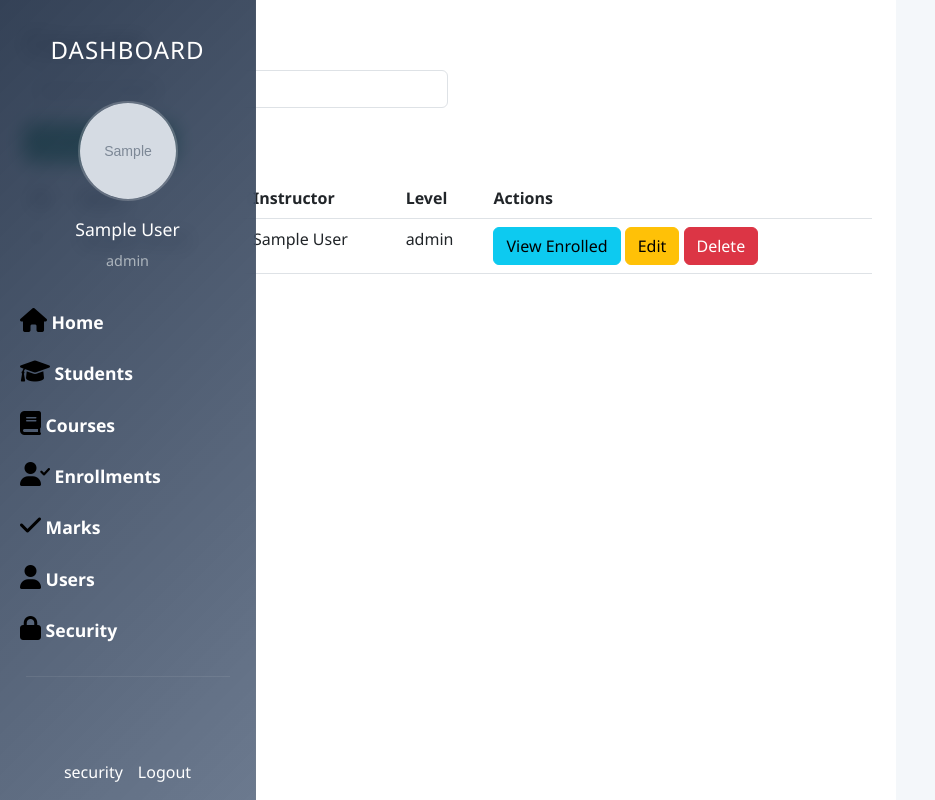
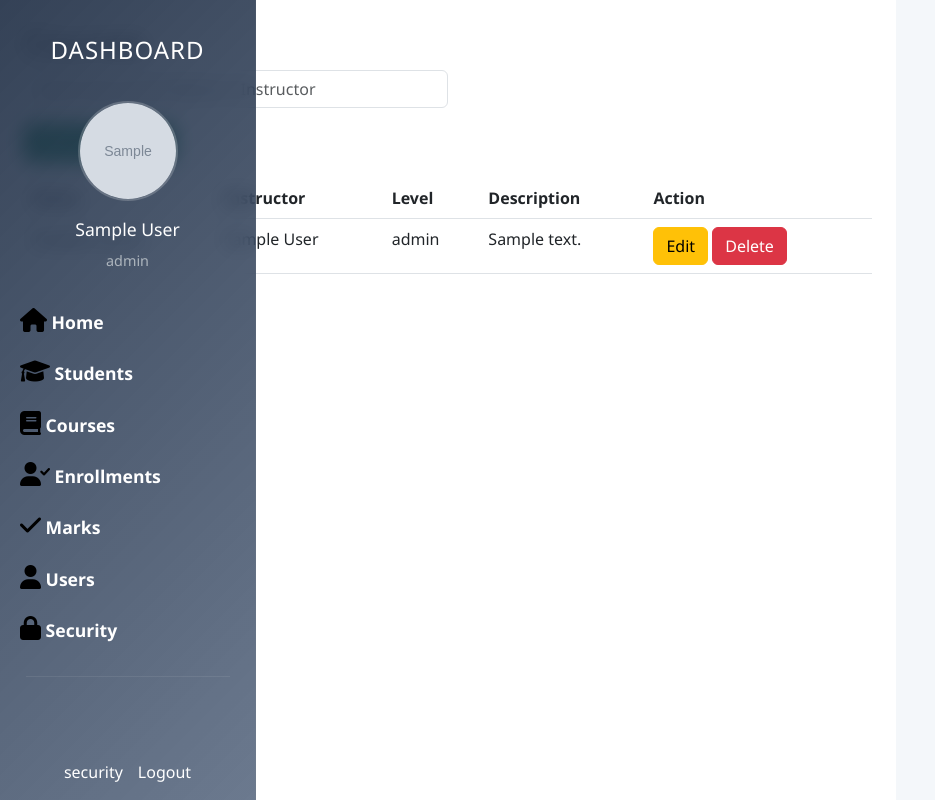
Before and after one commit to Smegne/student-managment-system, a PHP site: page /courses.php in a window 1280 px wide. Shown: the whole page, without its empty margins (0-935 px from the left). Run offline with PHP 8.4, Linux system fonts and the light colour scheme; the visitor is signed in with stand-in values (Sample User, id 1); tables that the repository leaves empty or names only in its code hold one stand-in row (values such as "Sample post"); grey boxes marked "Sample" are stand-in pictures.

Commit message:
fourth commit

```diff
--- a/courses.php
+++ b/courses.php
@@ -5,44 +5,57 @@ check_login('Admin');
 // Add new course
 if ($_SERVER['REQUEST_METHOD'] == 'POST' && isset($_POST['add_course'])) {
     $name = $conn->real_escape_string($_POST['name']);
+    $instructor_id = $conn->real_escape_string($_POST['instructor_id']);
+    $level = $conn->real_escape_string($_POST['level']);
     $description = $conn->real_escape_string($_POST['description']);
-    $duration = $conn->real_escape_string($_POST['duration']);
-    $instructor_id = $_POST['instructor_id'];
-    $level = $_POST['level'];
-    $fee = $_POST['fee'];
-    $sql = "INSERT INTO courses (name, description, duration, instructor_id, level, fee) VALUES (?, ?, ?, ?, ?, ?)";
-    $stmt = $conn->prepare($sql);
-    $stmt->bind_param("sssisd", $name, $description, $duration, $instructor_id, $level, $fee);
-    $stmt->execute();
+
+    if (check_duplicate($conn, 'courses', ['instructor_id' => $instructor_id, 'level' => $level])) {
+        echo "<div class='alert alert-warning'>This course already exists</div>";
+    } else {
+        $sql = "INSERT INTO courses (name, instructor_id, level, description) VALUES (?, ?, ?, ?)";
+        $result = safe_insert($conn, $sql, "siss", $name, $instructor_id, $level, $description);
+        if ($result['success']) {
+            echo "<div class='alert alert-success'>Course added successfully!</div>";
+        } else {
+            echo "<div class='alert alert-danger'>Error adding course: " . $result['error'] . "</div>";
+        }
+    }
 }
 
 // Edit course
 if ($_SERVER['REQUEST_METHOD'] == 'POST' && isset($_POST['edit_course'])) {
     $course_id = $conn->real_escape_string($_POST['course_id']);
     $name = $conn->real_escape_string($_POST['name']);
+    $instructor_id = $conn->real_escape_string($_POST['instructor_id']);
+    $level = $conn->real_escape_string($_POST['level']);
     $description = $conn->real_escape_string($_POST['description']);
-    $duration = $conn->real_escape_string($_POST['duration']);
-    $instructor_id = $_POST['instructor_id'];
-    $level = $_POST['level'];
-    $fee = $_POST['fee'];
-    $sql = "UPDATE courses SET name = ?, description = ?, duration = ?, instructor_id = ?, level = ?, fee = ? WHERE id = ?";
-    $stmt = $conn->prepare($sql);
-    $stmt->bind_param("sssidsi", $name, $description, $duration, $instructor_id, $level, $fee, $course_id);
-    $stmt->execute();
+
+    $sql = "UPDATE courses SET name = ?, instructor_id = ?, level = ?, description = ? WHERE id = ?";
+    $result = safe_execute($conn, $sql, "sissi", $name, $instructor_id, $level, $description, $course_id);
+    if ($result['success']) {
+        echo "<div class='alert alert-success'>Course updated successfully!</div>";
+    } else {
+        echo "<div class='alert alert-danger'>Error updating course: " . $result['error'] . "</div>";
+    }
 }
 
 // Delete course
 if ($_SERVER['REQUEST_METHOD'] == 'POST' && isset($_POST['delete_course'])) {
     $course_id = $conn->real_escape_string($_POST['course_id']);
     $sql = "DELETE FROM courses WHERE id = ?";
-    $stmt = $conn->prepare($sql);
-    $stmt->bind_param("i", $course_id);
-    $stmt->execute();
+    $result = safe_execute($conn, $sql, "i", $course_id);
+    if ($result['success']) {
+        echo "<div class='alert alert-success'>Course deleted successfully!</div>";
+    } elseif (strpos($result['error'], 'foreign key constraint fails') !== false) {
+        echo "<div class='alert alert-warning'>Cannot delete course: It is currently enrolled by students</div>";
+    } else {
+        echo "<div class='alert alert-danger'>Error deleting course: " . $result['error'] . "</div>";
+    }
 }
 ?>
 <h2>Courses</h2>
 <div class="mb-3">
-    <input type="text" id="searchCourse" class="form-control w-50" placeholder="Search by Name">
+    <input type="text" id="searchCourse" class="form-control w-50" placeholder="Search by Course Name or Instructor">
 </div>
 <!-- Add Course Button -->
 <button class="btn btn-success mb-3" data-bs-toggle="modal" data-bs-target="#addCourseModal">Add New Course</button>
@@ -53,23 +66,36 @@ if ($_SERVER['REQUEST_METHOD'] == 'POST' && isset($_POST['delete_course'])) {
             <div class="modal-header"><h5>Add Course</h5></div>
             <div class="modal-body">
                 <form method="POST">
-                    <input type="text" name="name" class="form-control mb-2" placeholder="Name" required>
-                    <textarea name="description" class="form-control mb-2" placeholder="Description" required></textarea>
-                    <input type="text" name="duration" class="form-control mb-2" placeholder="Duration" required>
-                    <select name="instructor_id" class="form-select mb-2" required>
+                    <div class="mb-3">
+                        <label for="name" class="form-label">Course Name</label>
+                        <input type="text" name="name" id="name" class="form-control" required>
+                    </div>
+                    <div class="mb-3">
+                        <label for="instructor_id" class="form-label">Instructor</label>
+                        <select name="instructor_id" id="instructor_id" class="form-select" required>
+                            <option value="">-- Select an Instructor --</option>
                             <?php
-                        $instructors = $conn->query("SELECT id, first_name, last_name FROM users WHERE role = 'Instructor'");
-                        while ($inst = $instructors->fetch_assoc()) {
-                            echo "<option value='{$inst['id']}'>{$inst['first_name']} {$inst['last_name']}</option>";
+                            $instructors = $conn->query("SELECT id, CONCAT(first_name, ' ', last_name) AS name
+                                                         FROM users WHERE role = 'Instructor'");
+                            while ($instructor = $instructors->fetch_assoc()) {
+                                echo "<option value='{$instructor['id']}'>{$instructor['name']}</option>";
                             }
                             ?>
                         </select>
-                    <select name="level" class="form-select mb-2" required>
+                    </div>
+                    <div class="mb-3">
+                        <label for="level" class="form-label">Level</label>
+                        <select name="level" id="level" class="form-select" required>
+                            <option value="">-- Select Level --</option>
                             <option value="Beginner">Beginner</option>
                             <option value="Intermediate">Intermediate</option>
                             <option value="Advanced">Advanced</option>
                         </select>
-                    <input type="number" name="fee" class="form-control mb-2" placeholder="Fee" required>
+                    </div>
+                    <div class="mb-3">
+                        <label for="description" class="form-label">Description</label>
+                        <textarea name="description" id="description" class="form-control" rows="3"></textarea>
+                    </div>
                     <button type="submit" name="add_course" class="btn btn-primary">Add Course</button>
                 </form>
             </div>
@@ -84,23 +110,36 @@ if ($_SERVER['REQUEST_METHOD'] == 'POST' && isset($_POST['delete_course'])) {
             <div class="modal-body">
                 <form method="POST" id="editCourseForm">
                     <input type="hidden" name="course_id" id="edit_course_id">
-                    <input type="text" name="name" id="edit_name" class="form-control mb-2" placeholder="Name" required>
-                    <textarea name="description" id="edit_description" class="form-control mb-2" placeholder="Description" required></textarea>
-                    <input type="text" name="duration" id="edit_duration" class="form-control mb-2" placeholder="Duration" required>
-                    <select name="instructor_id" id="edit_instructor_id" class="form-select mb-2" required>
+                    <div class="mb-3">
+                        <label for="edit_name" class="form-label">Course Name</label>
+                        <input type="text" name="name" id="edit_name" class="form-control" required>
+                    </div>
+                    <div class="mb-3">
+                        <label for="edit_instructor_id" class="form-label">Instructor</label>
+                        <select name="instructor_id" id="edit_instructor_id" class="form-select" required>
+                            <option value="">-- Select an Instructor --</option>
                             <?php
-                        $instructors = $conn->query("SELECT id, first_name, last_name FROM users WHERE role = 'Instructor'");
-                        while ($inst = $instructors->fetch_assoc()) {
-                            echo "<option value='{$inst['id']}'>{$inst['first_name']} {$inst['last_name']}</option>";
+                            $instructors = $conn->query("SELECT id, CONCAT(first_name, ' ', last_name) AS name
+                                                         FROM users WHERE role = 'Instructor'");
+                            while ($instructor = $instructors->fetch_assoc()) {
+                                echo "<option value='{$instructor['id']}'>{$instructor['name']}</option>";
                             }
                             ?>
                         </select>
-                    <select name="level" id="edit_level" class="form-select mb-2" required>
+                    </div>
+                    <div class="mb-3">
+                        <label for="edit_level" class="form-label">Level</label>
+                        <select name="level" id="edit_level" class="form-select" required>
+                            <option value="">-- Select Level --</option>
                             <option value="Beginner">Beginner</option>
                             <option value="Intermediate">Intermediate</option>
                             <option value="Advanced">Advanced</option>
                         </select>
-                    <input type="number" name="fee" id="edit_fee" class="form-control mb-2" placeholder="Fee" required>
+                    </div>
+                    <div class="mb-3">
+                        <label for="edit_description" class="form-label">Description</label>
+                        <textarea name="description" id="edit_description" class="form-control" rows="3"></textarea>
+                    </div>
                     <button type="submit" name="edit_course" class="btn btn-primary">Update Course</button>
                 </form>
             </div>
@@ -110,20 +149,26 @@ if ($_SERVER['REQUEST_METHOD'] == 'POST' && isset($_POST['delete_course'])) {
 <!-- Course Table -->
 <div id="courseResults">
     <?php
-    $courses = $conn->query("SELECT c.*, u.first_name, u.last_name FROM courses c LEFT JOIN users u ON c.instructor_id = u.id");
-    echo "<table class='table'><tr><th>ID</th><th>Name</th><th>Instructor</th><th>Level</th><th>Actions</th></tr>";
+    $courses = $conn->query("SELECT c.id, c.name, c.instructor_id, c.level, c.description, u.first_name, u.last_name
+                             FROM courses c
+                             JOIN users u ON c.instructor_id = u.id");
+    if ($courses === false) {
+        echo "<p>Error fetching courses: " . $conn->error . "</p>";
+    } else {
+        echo "<table class='table'><tr><th>Name</th><th>Instructor</th><th>Level</th><th>Description</th><th>Action</th></tr>";
         while ($course = $courses->fetch_assoc()) {
-        echo "<tr><td>{$course['id']}</td><td>{$course['name']}</td><td>{$course['first_name']} {$course['last_name']}</td><td>{$course['level']}</td>
-              <td><a href='enrollments.php?course_id={$course['id']}' class='btn btn-info'>View Enrolled</a>
-                  <button class='btn btn-warning edit-course' data-id='{$course['id']}' data-name='{$course['name']}'
-                  data-description='{$course['description']}' data-duration='{$course['duration']}' data-instructor='{$course['instructor_id']}'
-                  data-level='{$course['level']}' data-fee='{$course['fee']}' data-bs-toggle='modal' data-bs-target='#editCourseModal'>Edit</button>
+            $instructor_id = isset($course['instructor_id']) ? $course['instructor_id'] : '';
+            echo "<tr><td>{$course['name']}</td><td>{$course['first_name']} {$course['last_name']}</td><td>{$course['level']}</td><td>{$course['description']}</td>
+                  <td><button class='btn btn-warning edit-course' data-id='{$course['id']}' data-name='{$course['name']}'
+                      data-instructor='$instructor_id' data-level='{$course['level']}' data-description='{$course['description']}'
+                      data-bs-toggle='modal' data-bs-target='#editCourseModal'>Edit</button>
                       <form method='POST' style='display:inline;' onsubmit='return confirm(\"Are you sure you want to delete this course?\");'>
                           <input type='hidden' name='course_id' value='{$course['id']}'>
                           <button type='submit' name='delete_course' class='btn btn-danger'>Delete</button>
                       </form></td></tr>";
         }
         echo "</table>";
+    }
     ?>
 </div>
 
@@ -140,11 +185,9 @@ document.querySelectorAll('.edit-course').forEach(button => {
     button.addEventListener('click', function() {
         document.getElementById('edit_course_id').value = this.dataset.id;
         document.getElementById('edit_name').value = this.dataset.name;
-        document.getElementById('edit_description').value = this.dataset.description;
-        document.getElementById('edit_duration').value = this.dataset.duration;
         document.getElementById('edit_instructor_id').value = this.dataset.instructor;
         document.getElementById('edit_level').value = this.dataset.level;
-        document.getElementById('edit_fee').value = this.dataset.fee;
+        document.getElementById('edit_description').value = this.dataset.description || '';
     });
 });
 </script>
```
Also changed, not shown: enrollments.php (+24 -10 lines), includes/config.php (+43 -1 lines), users.php (+33 -9 lines), assets/images/1741375920_1.png (added), assets/images/1741375952_2.png (added), assets/images/1741379808_SMU2.jpg (added), assets/images/1741379821_SMU2.jpg (added), assets/images/1741380270_photo_2025-03-02_22-31-05.jpg (added). Lines whose indentation alone changed are shown as unchanged.
